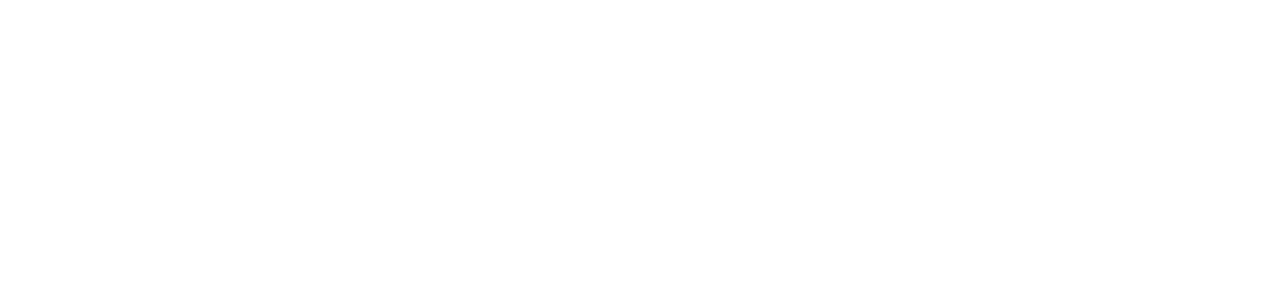
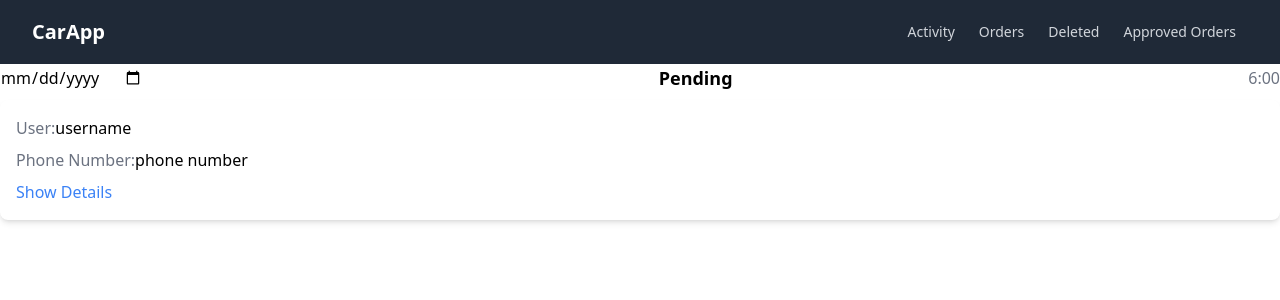
Before and after one commit to ChanMinKhant/CarBookingApp, a React (Vite) app in the folder client/: page /dashboard/activity in a window 1280 px wide. Before the commit this address had no page. Shown: the top 300 px of the page. Built offline with nearby package versions, Linux system fonts and the light colour scheme.

Commit message:
Add Dashboard and Activity components to AppRouter

```diff
--- /dev/null
+++ b/client/src/components/dashboard/Activity/Activity.jsx
@@ -0,0 +1,80 @@
+import React, { useState } from 'react';
+
+const Activity = ({
+  status = 'Pending',
+  userName = 'username',
+  phoneNumber = 'phone number',
+  pickupLocation = 'pickup location',
+  deliveryLocation = 'delivery location',
+  seatNumber = 'seat number',
+  travelDirection = 'travel direction',
+  carTime = '6:00',
+  message = 'message',
+}) => {
+  const [showDetails, setShowDetails] = useState(false);
+
+  const toggleDetails = () => {
+    setShowDetails(!showDetails);
+  };
+
+  const [selectedDate, setSelectedDate] = useState('');
+
+  const handleDateChange = (event) => {
+    setSelectedDate(event.target.value);
+  };
+  console.log(selectedDate);
+
+  return (
+    <>
+      <div className='flex items-center justify-between mb-2'>
+        <input type='date' value={selectedDate} onChange={handleDateChange} />
+        <span className='text-lg font-semibold'>{status}</span>
+        <span className='text-gray-500'>{carTime}</span>
+      </div>
+      <div className='bg-white rounded-lg shadow-md p-4 mb-4'>
+        <div className='flex items-center mb-2'>
+          <span className='text-gray-500'>User: </span>
+          <span>{userName}</span>
+        </div>
+        <div className='flex items-center mb-2'>
+          <span className='text-gray-500'>Phone Number: </span>
+          <span>{phoneNumber}</span>
+        </div>
+        {showDetails && (
+          <>
+            <div className='flex items-center mb-2'>
+              <span className='text-gray-500'>Pickup Location: </span>
+              <span>{pickupLocation}</span>
+            </div>
+            <div className='flex items-center mb-2'>
+              <span className='text-gray-500'>Delivery Location: </span>
+              <span>{deliveryLocation}</span>
+            </div>
+            <div className='flex items-center mb-2'>
+              <span className='text-gray-500'>Seat Number: </span>
+              <span>{seatNumber}</span>
+            </div>
+            <div className='flex items-center mb-2'>
+              <span className='text-gray-500'>Travel Direction: </span>
+              <span>{travelDirection}</span>
+            </div>
+            {message && (
+              <div className='flex items-center mb-2'>
+                <span className='text-gray-500'>Message: </span>
+                <span>{message}</span>
+              </div>
+            )}
+          </>
+        )}
+        <button
+          className='text-blue-500 hover:underline'
+          onClick={toggleDetails}
+        >
+          {showDetails ? 'Hide Details' : 'Show Details'}
+        </button>
+      </div>
+    </>
+  );
+};
+
+export default Activity;
--- /dev/null
+++ b/client/src/components/dashboard/Dashboard.jsx
@@ -0,0 +1,14 @@
+import React from 'react';
+import { Outlet } from 'react-router-dom';
+import NavBar from './NavBar';
+
+const Dashboard = () => {
+  return (
+    <div>
+      <NavBar />
+      <Outlet />
+    </div>
+  );
+};
+
+export default Dashboard;
--- /dev/null
+++ b/client/src/components/dashboard/NavBar.jsx
@@ -0,0 +1,46 @@
+import React from 'react';
+import { Link } from 'react-router-dom';
+
+const NavBar = () => {
+  return (
+    <nav className='bg-gray-800'>
+      <div className='max-w-7xl mx-auto px-4 sm:px-6 lg:px-8'>
+        <div className='flex items-center justify-between h-16'>
+          <div className='flex-shrink-0'>
+            <Link to='/' className='text-white font-bold text-xl'>
+              CarApp
+            </Link>
+          </div>
+          <div className='flex'>
+            <Link
+              to='/dashboard/activity'
+              className='text-gray-300 hover:bg-gray-700 hover:text-white px-3 py-2 rounded-md text-sm font-medium'
+            >
+              Activity
+            </Link>
+            <Link
+              to='/orders'
+              className='text-gray-300 hover:bg-gray-700 hover:text-white px-3 py-2 rounded-md text-sm font-medium'
+            >
+              Orders
+            </Link>
+            <Link
+              to='/deleted'
+              className='text-gray-300 hover:bg-gray-700 hover:text-white px-3 py-2 rounded-md text-sm font-medium'
+            >
+              Deleted
+            </Link>
+            <Link
+              to='/approved-orders'
+              className='text-gray-300 hover:bg-gray-700 hover:text-white px-3 py-2 rounded-md text-sm font-medium'
+            >
+              Approved Orders
+            </Link>
+          </div>
+        </div>
+      </div>
+    </nav>
+  );
+};
+
+export default NavBar;
--- a/client/src/components/route/AppRouter.jsx
+++ b/client/src/components/route/AppRouter.jsx
@@ -8,6 +8,8 @@
 import DeleteByEmail from '../email/DeleteByEmail';
 import Loading from '../../utils/Loading';
 import ControlCarTime from '../controlCarTime/ControlCarTime';
+import Dashboard from '../dashboard/Dashboard';
+import Activity from '../dashboard/Activity/Activity';
 
 const AppRouter = () => {
   const routes = [
@@ -62,6 +64,9 @@
             component: item.component,
           })
         )}
+        <Route path='/dashboard/*' element={<Dashboard />}>
+          <Route path='activity' element={<Activity />} />
+        </Route>
       </Routes>
     </BrowserRouter>
   );
```
